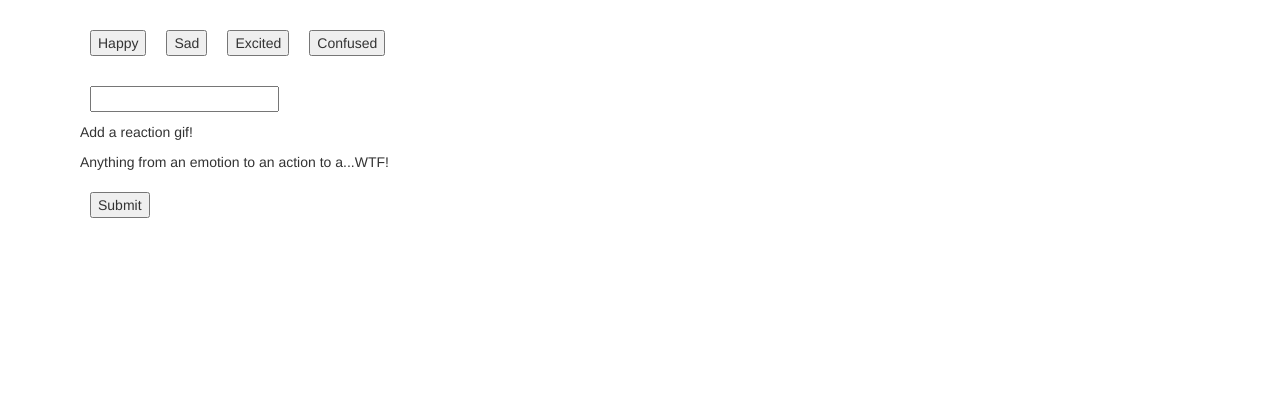
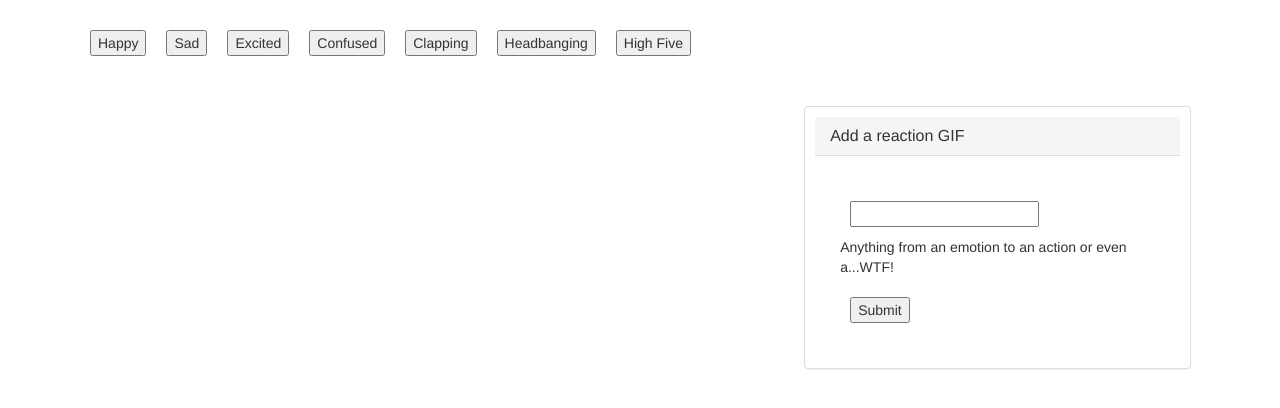
Before and after one commit to Brendonjmcdonald/giphy-api, a PHP site: page / in a window 1280 px wide. Shown: the top 408 px of the page. Run offline with PHP 8.4, Linux system fonts and the light colour scheme; some libraries are stand-ins or nearby versions.

Commit message:
final logic touches and minimal styling

```diff
--- a/assets/css/style.css
+++ b/assets/css/style.css
@@ -1,6 +1,9 @@
-button,
-    div,
-    form,
-    input {
+button, div, form, input {
       margin: 10px;
     }
+
+
+
+ .gifDiv {
+	float: left;
+}
--- a/assets/javascript/logic.js
+++ b/assets/javascript/logic.js
@@ -1,5 +1,5 @@
 // Intial array
-      var reactions =["Happy", "Sad", "Excited", "Confused"];
+      var reactions =["Happy", "Sad", "Excited", "Confused", "Clapping", "Headbanging", "High Five"];
 
       // Array for still images
       var stillImage = [];
@@ -12,7 +12,7 @@
     // Function to create buttons
     function renderButtons() {
 
-      // Makes new button
+      // Starts empty then loops through array
       $("#buttons-view").empty();
       for (var i=0; i < reactions.length; i++){
         var newButton = $("<button>");
--- a/index.html
+++ b/index.html
@@ -18,19 +18,41 @@
 
   <!-- Buttons go here -->
   <div id="buttons-view"></div>
+  </div>
 
-  <!-- User submits new buttons here -->
+
+  <div class = "row">
+
+  <div class= "col-lg-7">
+
+
+  <!-- Gifs go here -->
+  <div id="gifs-view"></div>
+
+  </div>
+  <div class= "col-lg-4">
+
+  <div class="panel panel-default">
+  <div class="panel-heading">
+    <h3 class="panel-title">Add a reaction GIF</h3>
+  </div>
+  <div class="panel-body">
+    <!-- User submits new buttons here -->
   <form id="buttons-form">
   <input type="text" id="buttons-input"><br>
 
-  <p>Add a reaction gif!</p>
-  <p>Anything from an emotion to an action to a...WTF!</p>
+
+  <p>Anything from an emotion to an action or even a...WTF!</p>
 
   <!-- Button to click to add submision -->
   <button id ="add-buttons">Submit</button>
+  </div>
 
-  <!-- Gifs go here -->
-  <div id="gifs-view"></div>
+  </div>
+  </div>
+</div>
+
+
 
   <script src="https://code.jquery.com/jquery-2.1.3.min.js"></script>
     <script type="text/javascript" src="assets/javascript/logic.js"></script>
```
